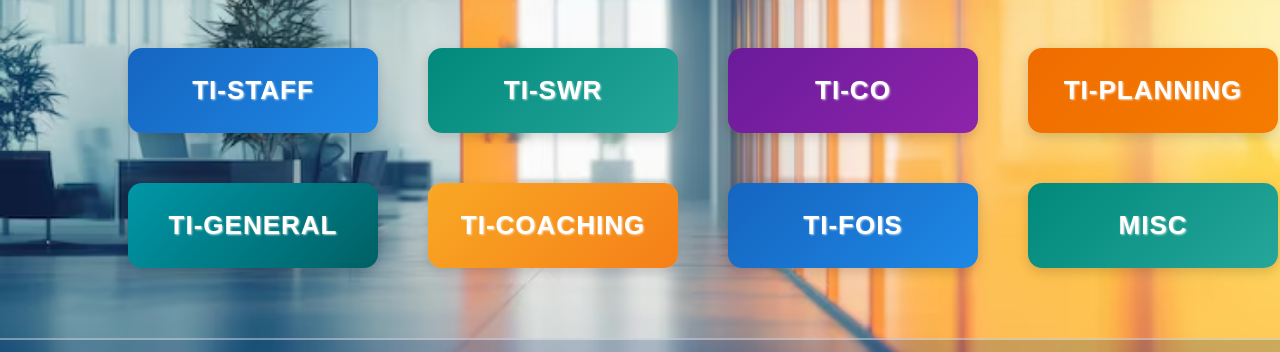
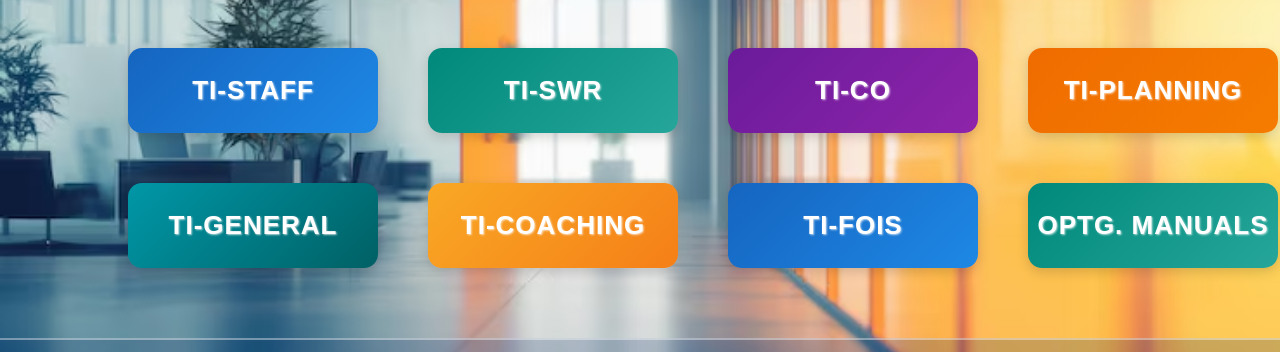
Before and after one commit to gunturoperating-HUB/TI-HOME, a plain HTML site: page index.html in a window 1280 px wide. Shown: the part 299-651 px from the top of the page. Drawn offline with nearby package versions, Linux system fonts and the light colour scheme.

Commit message:
Update index.html

```diff
--- a/index.html
+++ b/index.html
@@ -220,7 +220,7 @@
     <button class="E" onclick="window.open('https://gunturoperating-hub.github.io/TI-GENERAL/')">TI-GENERAL</button>
     <button class="F" onclick="window.open('https://gunturoperating-hub.github.io/TI-CHG/')">TI-COACHING</button>
     <button class="A" onclick="window.open('https://gunturoperating-hub.github.io/TI-FOIS/')">TI-FOIS</button>
-    <button class="B" onclick="window.open('https://docs.google.com/spreadsheets/d/1msRW2gVHlvrmiNwhQFLjOvP65eCwg4cUeJrNsQx2HOY/edit?gid=1440121779#gid=1440121779')">MISC</button>
+    <button class="B" onclick="window.open('https://gunturoperating-hub.github.io/MANUALS/')">OPTG. MANUALS</button>
   </div>
 
   <div class="scroll-text">
```
